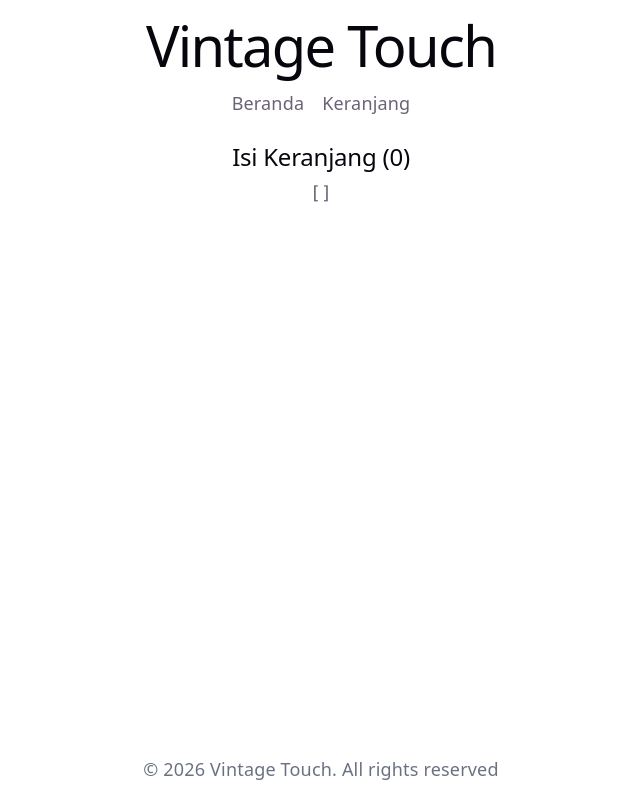
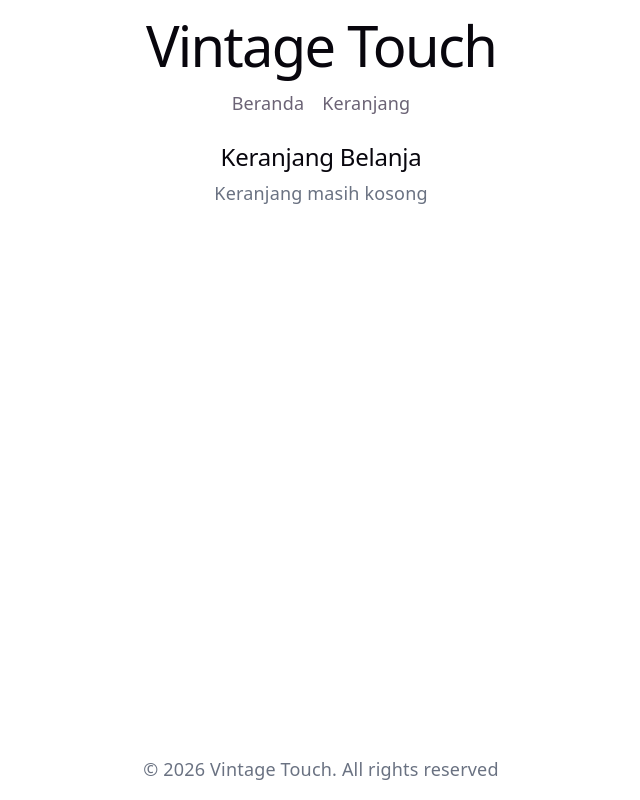
Before and after one commit to b1wwwwww/E-commerce-kecil, a React (Vite) app: page /keranjang in a window 1280 px wide. Shown: the whole page, without its empty margins (319-959 px from the left). Built offline with nearby package versions, Linux system fonts and the light colour scheme.

Commit message:
Enhance Keranjang context and component: add item removal and quantity update functions; improve layout and total display

```diff
--- a/src/context/KeranjangContext.jsx
+++ b/src/context/KeranjangContext.jsx
@@ -6,11 +6,22 @@ export function KeranjangProvider({ children }) {
     const [item, setItem] = useState([]);
 
     function tambahKeKeranjang(produk){
-        setItem((prev) => [...prev, produk]);
+        setItem((prev) => [...prev, {...produk, jumlah: 1 }]);
+    }
+
+    function hapusDariKeranjang(id){
+        setItem((prev) => prev.filter((p) => p.id !== id));
+    }
+
+    function ubahJumlah(id, jumlahBaru) {
+        setItem((prev) =>
+            prev.map((p) => (p.id === id? {...p, jumlah: jumlahBaru }: p))
+        );
     }
 
     return(
-        <KeranjangContext.Provider value={{ item, tambahKeKeranjang }}>
+        <KeranjangContext.Provider
+            value={{ item, tambahKeKeranjang, hapusDariKeranjang, ubahJumlah }}>
             {children}
         </KeranjangContext.Provider>
     );
--- a/src/pages/Keranjang.jsx
+++ b/src/pages/Keranjang.jsx
@@ -2,10 +2,27 @@ import { useKeranjang } from "../context/KeranjangContext";
 
 function Keranjang(){
     const { item } = useKeranjang();
+    const total = item.reduce((sum, p) => sum + p.harga, 0 );
+
     return(
-        <div className="p-6">
-            <h2 className="text-xl font-bold">Isi Keranjang ({item.length})</h2>
-            <pre>{JSON.stringify(item, null, 2)}</pre>
+        <div className="p-6 max-w-2xl mx-auto">
+            <h2 className="text-2xl font-bold mb-4">Keranjang Belanja</h2>
+
+            {item.length === 0 ? (
+                <p className="text-gray-500">Keranjang masih kosong</p>
+            ) : (
+                <>
+                {item.map((p, i) => (
+                    <div key={i} className="flex justify-between border-b py-2">
+                        <span>{p.nama}</span>
+                        <span>Rp {p.harga.toLocaleString("id-ID")}</span>
+                    </div>
+                ))}
+                <h3 className="text-xl font-bold mt-4">
+                    Total: Rp {total.toLocaleString("id-ID")}
+                </h3>
+            </>
+            )}
         </div>
     );
 }
```
